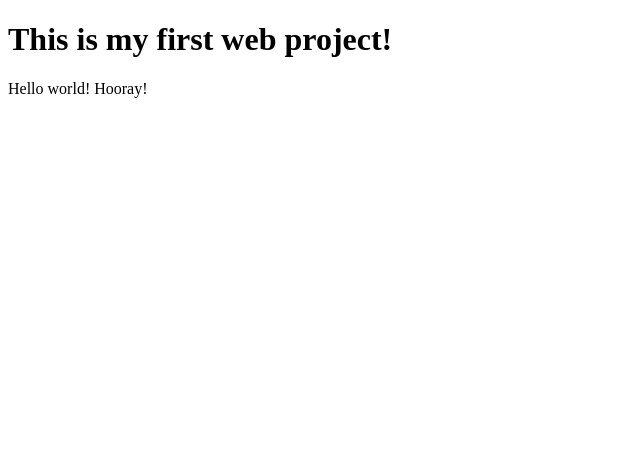
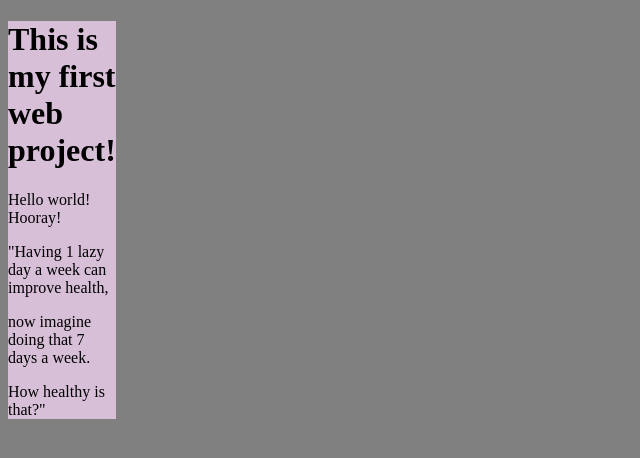
Before and after one commit to kukurukier/Gitable, a plain HTML site: page index.html in a window 1280 px wide. Shown: the whole page, without its empty margins (0-640 px from the left). Drawn offline with Linux system fonts and the light colour scheme.

Commit message:
Edited index.html and app.css

```diff
--- a/index.html
+++ b/index.html
@@ -4,12 +4,18 @@
     <meta charset="UTF-8">
     <meta http-equiv="X-UA-Compatible" content="IE=edge">
     <meta name="viewport" content="width=device-width, initial-scale=1.0">
+
+    <link rel="stylesheet" href="/app.css">
     <title>Gitable</title>
 </head>
-<body>
-    <H1>This is my first web project!</H1>
+<body class="body">
+    <div class="container">
+        <H1>This is my first web project!</H1>
 
-    <p>Hello world! Hooray!</p>
-    <p></p>
+        <p>Hello world! Hooray!</p>
+        <p>"Having 1 lazy day a week can improve health,</p>
+        <p>now imagine doing that 7 days a week.</p>
+        <p>How healthy is that?"</p>
+    </div>
 </body>
 </html>
--- a/public/app.css
+++ b/public/app.css
@@ -0,0 +1,9 @@
+.body {
+    background: gray;
+}
+
+.container {
+    align-items: center;
+    width: min-content;
+    background: thistle;
+}
```
